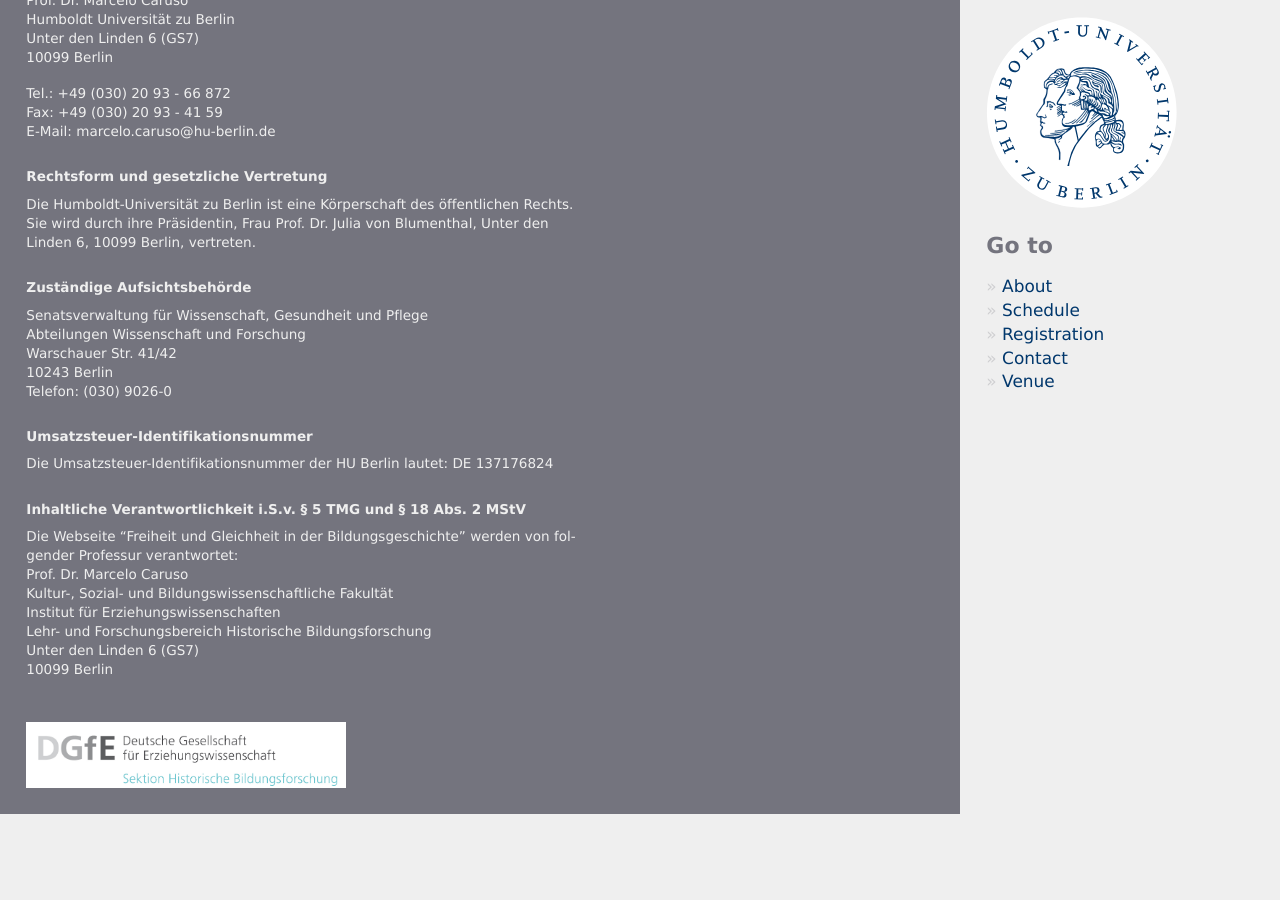
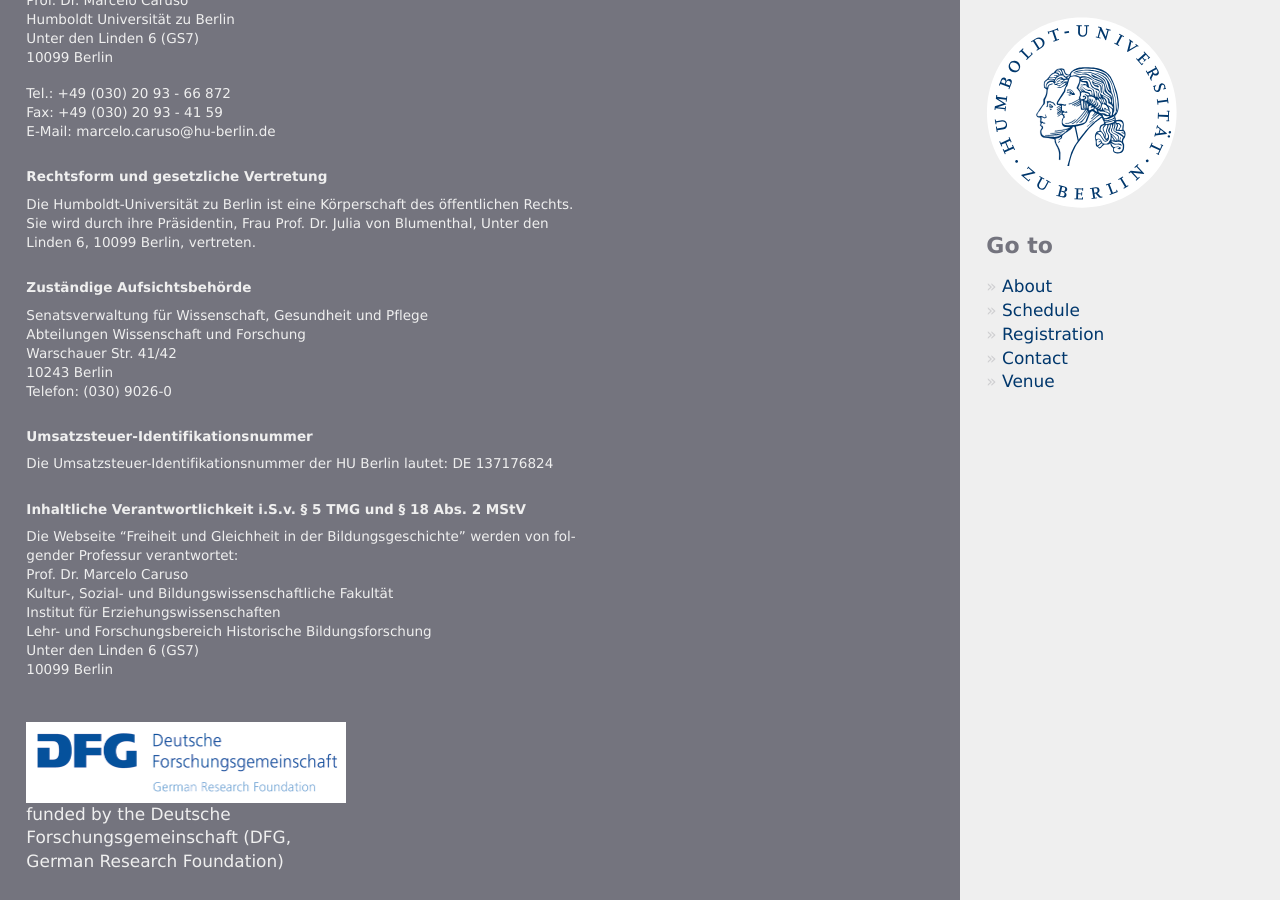
Before and after one commit to Klickmeister/between-democracy-and-progress, a Jekyll site: the page built from index.html, in a window 1280 px wide and 900 px high, scrolled down 6216 px. Built offline with Jekyll 4.4.1, drawn with Linux system fonts in a browser that asks for light colours; before the commit the page ends 7030 px from its top, so only the background shows below that.

Commit message:
Added DFG Logo

```diff
--- a/_includes/footer.html
+++ b/_includes/footer.html
@@ -5,8 +5,13 @@
   </div>
 
   <div class="partner">
-    <a href="https://www.dgfe.de/sektionen-kommissionen-ag/sektion-1-historische-bildungsforschung">
-      <img src="{{ "/assets/images/logo-sektion.jpg" | relative_url }}" alt="Logo der Sektion Historische Bildungsforschung">
+    <a href="https://www.dfg.de/index.jsp">
+      <figure>
+        <img src="{{ "/assets/images/dfg_logo_englisch_blau_en.gif" | relative_url }}" alt="Deutsche Forschungsgemeinschaft">
+        <figcaption>
+          funded by the Deutsche Forschungsgemeinschaft (DFG, German Research Foundation)
+        </figcaption>
+      </figure>
     </a>
   </div>
 </footer>
```
Also changed, not shown: assets/images/dfg_logo_englisch_blau_en.gif (added), assets/images/dfg_logo_englisch_blau_en.jpg (added).
